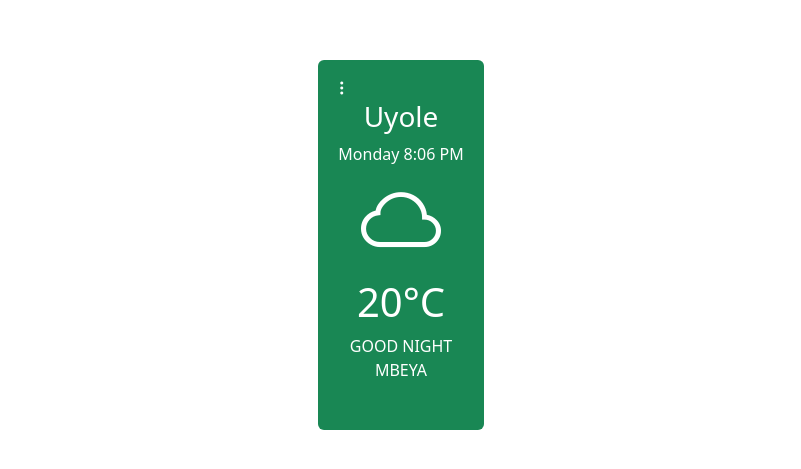
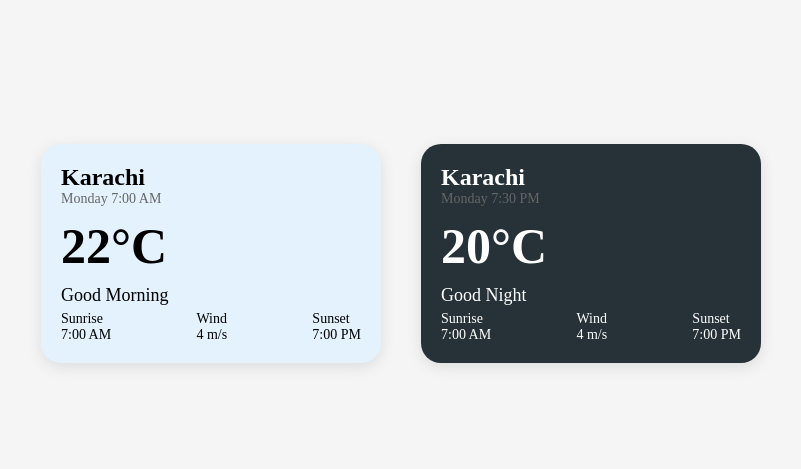
Before and after one commit to harshbix/WeatherApp, a React (Vite) app: page / in a window 1280 px wide. Shown: the part 155-624 px from the top of the page, without its empty margins (239-1040 px from the left). Built offline with nearby package versions, Linux system fonts and the light colour scheme.

Commit message:
more update

```diff
--- a/src/App.css
+++ /dev/null
@@ -1,11 +0,0 @@
-.box
-{
-    display: grid;
-    place-items: center;
-    height: 100vh;
-}
-.footer
-{
-    display: grid;
-    grid-template-columns: 1fr 1fr 1fr;
-}
--- a/src/App.tsx
+++ b/src/App.tsx
@@ -1,23 +1,29 @@
-import "./App.css";
-import "bootstrap/dist/css/bootstrap.css";
-import "bootstrap-icons/font/bootstrap-icons.css";
-import Navbar from "./components/Navbar";
-import LocDetails from "./components/LocDetails";
-import ConditionIcon from "./components/ConditionIcon";
-import Temparure from "./components/Temparure";
-import Footer from "./components/Footer";
+// src/App.tsx
+import React from 'react';
+import WeatherCard from './components/WeatherCard';
+import './style.css';
 
-
-const App = () => {
+const App: React.FC = () => {
   return (
-    <div className="container box">
-      <div className="box-child bg-success p-3 rounded text-white">
-        <Navbar />
-        <LocDetails />
-        <ConditionIcon />
-        <Temparure />
-        <Footer />
-      </div>
+    <div className="app">
+      <WeatherCard
+        city="Karachi"
+        time="Monday 7:00 AM"
+        temperature={22}
+        windSpeed={4}
+        sunrise="7:00 AM"
+        sunset="7:00 PM"
+        theme="day" // Switch this to 'night' for the night theme
+      />
+      <WeatherCard
+        city="Karachi"
+        time="Monday 7:30 PM"
+        temperature={20}
+        windSpeed={4}
+        sunrise="7:00 AM"
+        sunset="7:00 PM"
+        theme="night"
+      />
     </div>
   );
 };
--- a/src/components/ConditionIcon.tsx
+++ /dev/null
@@ -1,9 +0,0 @@
-const ConditionIcon = () => {
-  return (
-    <div>
-        <span className="bi bi-cloud display-1 d-grid justify-content-center align-content-center"></span>
-    </div>
-  )
-}
-
-export default ConditionIcon
--- a/src/components/Footer.tsx
+++ /dev/null
@@ -1,27 +0,0 @@
-interface Props
-{
-    icon : string;
-    label : string;
-    value : string;
-}
-const FooterItem = ({icon,label,value} : Props) =>
-{
-    <div className={label.toLowerCase()} >
-        <span className={icon}></span><br />
-        <span>{label}</span><br />
-        <span>{value}</span><br />
-    </div>
-}
-const Footer = () => {
-  return (
-    <div>
-        <div className="footer">
-            <FooterItem icon ="bi bi-sunset" label="Sunset" value="08:06"/>
-            <FooterItem icon ="bi bi-wind" label="Wind" value="4m/s"/>
-            <FooterItem icon ="bi bi-thermometer" label="Temperature" value="20&deg;C"/>
-        </div>
-    </div>
-  )
-}
-
-export default Footer;
--- a/src/components/LocDetails.tsx
+++ /dev/null
@@ -1,12 +0,0 @@
-const LocDetails = () => {
-  return (
-    <div>
-      <div className="text-center">
-        <h3 className="place">Uyole</h3>
-        <p className="time">Monday 8:06 PM</p>
-      </div>
-    </div>
-  );
-};
-
-export default LocDetails;
--- a/src/components/Navbar.tsx
+++ /dev/null
@@ -1,9 +0,0 @@
-const Navbar = () => {
-  return (
-    <div>
-        <a className="bi bi-three-dots-vertical text-white"></a>
-    </div>
-  )
-}
-
-export default Navbar
--- a/src/components/Temparure.tsx
+++ /dev/null
@@ -1,11 +0,0 @@
-const Temparure = () => {
-  return (
-    <div className="text-center p-3 mb-3">
-        <h1>20&deg;C</h1>
-        <span>GOOD NIGHT</span><br />
-        <span>MBEYA</span>
-    </div>
-  )
-}
-
-export default Temparure
--- /dev/null
+++ b/src/components/WeatherCard.tsx
@@ -0,0 +1,51 @@
+// src/components/WeatherCard.tsx
+import React from 'react';
+
+interface WeatherCardProps {
+  city: string;
+  time: string;
+  temperature: number;
+  windSpeed: number;
+  sunrise: string;
+  sunset: string;
+  theme: 'day' | 'night'; // To switch between day and night
+}
+
+const WeatherCard: React.FC<WeatherCardProps> = ({
+  city,
+  time,
+  temperature,
+  windSpeed,
+  sunrise,
+  sunset,
+  theme,
+}) => {
+  return (
+    <div className={`weather-card ${theme}`}>
+      <div className="weather-header">
+        <h2>{city}</h2>
+        <p>{time}</p>
+      </div>
+      <div className="weather-info">
+        <h1>{temperature}°C</h1>
+        <p>{theme === 'day' ? 'Good Morning' : 'Good Night'}</p>
+      </div>
+      <div className="weather-details">
+        <div className="detail">
+          <p>Sunrise</p>
+          <p>{sunrise}</p>
+        </div>
+        <div className="detail">
+          <p>Wind</p>
+          <p>{windSpeed} m/s</p>
+        </div>
+        <div className="detail">
+          <p>Sunset</p>
+          <p>{sunset}</p>
+        </div>
+      </div>
+    </div>
+  );
+};
+
+export default WeatherCard;
--- /dev/null
+++ b/src/style.css
@@ -0,0 +1,58 @@
+/* src/style.css */
+
+.app {
+    display: flex;
+    justify-content: center;
+    align-items: center;
+    min-height: 100vh;
+    background-color: #f5f5f5;
+  }
+
+  .weather-card {
+    border-radius: 20px;
+    padding: 20px;
+    width: 300px;
+    margin: 20px;
+    box-shadow: 0px 4px 15px rgba(0, 0, 0, 0.1);
+  }
+
+  .weather-card.day {
+    background-color: #e3f2fd;
+    color: #000;
+  }
+
+  .weather-card.night {
+    background-color: #263238;
+    color: #fff;
+  }
+
+  .weather-header h2 {
+    margin: 0;
+    font-size: 24px;
+  }
+
+  .weather-header p {
+    margin: 0;
+    font-size: 14px;
+    color: #666;
+  }
+
+  .weather-info h1 {
+    font-size: 50px;
+    margin: 10px 0;
+  }
+
+  .weather-info p {
+    font-size: 18px;
+    margin: 5px 0;
+  }
+
+  .weather-details {
+    display: flex;
+    justify-content: space-between;
+  }
+
+  .weather-details .detail p {
+    margin: 0;
+    font-size: 14px;
+  }
```
